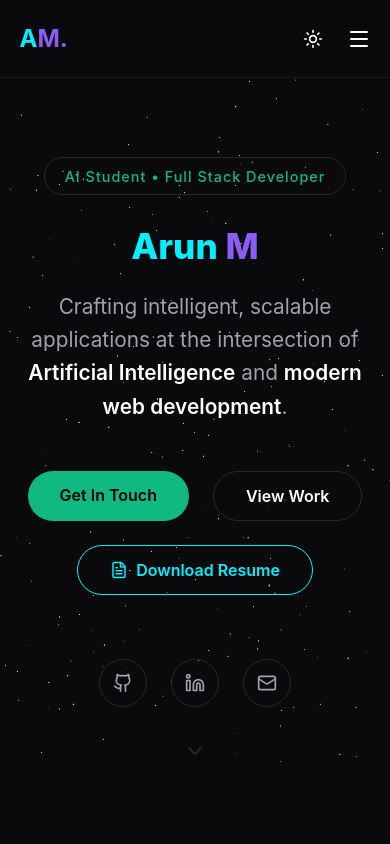
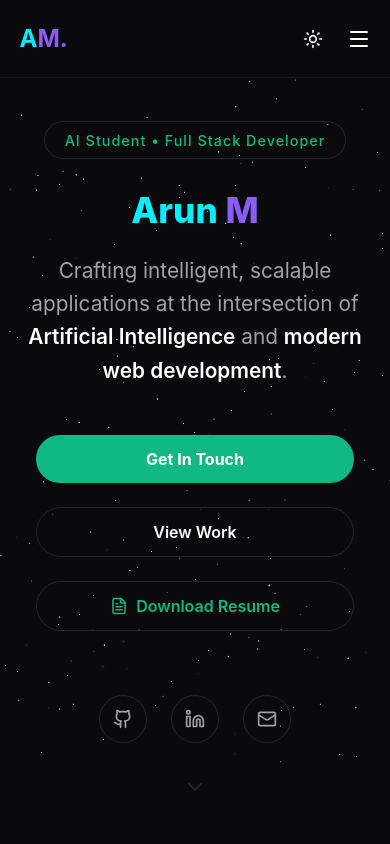
Before and after one commit to Arun597134/AM-portfolio, a React (Vite) app: page / in a window 390 px wide. Shown: the top 844 px of the page. Built offline with nearby package versions, Linux system fonts and the light colour scheme.

Commit message:
Update Connectra github URL and refine responsiveness of Hero and Education sections

```diff
--- a/src/components/Education.jsx
+++ b/src/components/Education.jsx
@@ -19,16 +19,72 @@ export default function Education() {
     }
   ];
 
+  const responsiveStyles = `
+    .education-timeline {
+      position: relative;
+      display: flex;
+      flex-direction: column;
+      gap: 3rem;
+      padding-left: 4rem;
+    }
+    .education-line {
+      position: absolute;
+      left: 1.5rem;
+      top: 1rem;
+      bottom: 1rem;
+      width: 2px;
+      background: var(--card-border);
+    }
+    .education-card-wrapper {
+      position: relative;
+    }
+    .education-icon-wrapper {
+      position: absolute;
+      left: -4rem;
+      top: 1rem;
+      width: 50px;
+      height: 50px;
+      border-radius: 50%;
+      background: var(--bg-color);
+      border: 1px solid var(--card-border);
+      display: flex;
+      align-items: center;
+      justify-content: center;
+      z-index: 10;
+    }
+    .education-card {
+      padding: 2.5rem;
+    }
+    @media (max-width: 600px) {
+      .education-timeline {
+        padding-left: 2.5rem !important;
+      }
+      .education-line {
+        left: 1rem !important;
+      }
+      .education-icon-wrapper {
+        left: -2.8rem !important;
+        width: 40px !important;
+        height: 40px !important;
+      }
+      .education-card {
+        padding: 1.5rem !important;
+      }
+    }
+  `;
+
   return (
     <section id="education" className="section-container" style={{ padding: '8rem 2rem' }}>
+      <style>{responsiveStyles}</style>
+
       <div className="section-subtitle">BACKGROUND</div>
       <h2 className="section-title gradient-title" style={{ marginTop: '0.5rem', marginBottom: '4rem' }}>
         <span>Educati</span><span>on</span>
       </h2>
 
-      <div style={{ position: 'relative', display: 'flex', flexDirection: 'column', gap: '3rem', paddingLeft: '4rem' }}>
+      <div className="education-timeline">
         {/* Timeline line */}
-        <div style={{ position: 'absolute', left: '1.5rem', top: '1rem', bottom: '1rem', width: '2px', background: 'var(--card-border)' }}></div>
+        <div className="education-line"></div>
 
         {educationData.map((edu, index) => (
           <motion.div
@@ -37,31 +93,18 @@ export default function Education() {
             whileInView={{ opacity: 1, x: 0 }}
             viewport={{ once: true }}
             transition={{ duration: 0.5, delay: index * 0.2 }}
-            style={{ position: 'relative' }}
+            className="education-card-wrapper"
           >
             {/* Timeline icon */}
-            <div style={{
-              position: 'absolute',
-              left: '-4rem',
-              top: '1rem',
-              width: '50px',
-              height: '50px',
-              borderRadius: '50%',
-              background: 'var(--bg-color)',
-              border: '1px solid var(--card-border)',
-              display: 'flex',
-              alignItems: 'center',
-              justifyContent: 'center',
-              zIndex: 10
-            }}>
+            <div className="education-icon-wrapper">
               <GraduationCap size={20} color="var(--accent-green)" />
             </div>
 
-            <div className="glass-panel" style={{ padding: '2.5rem' }}>
+            <div className="glass-panel education-card">
               <h3 style={{ fontSize: '1.8rem', color: 'var(--text-primary)', marginBottom: '0.8rem', fontWeight: 600 }}>{edu.title}</h3>
               <p style={{ fontSize: '1.1rem', color: 'var(--text-secondary)', marginBottom: '1.5rem' }}>{edu.institution}</p>
 
-              <div style={{ display: 'flex', alignItems: 'center', gap: '1rem' }}>
+              <div style={{ display: 'flex', alignItems: 'center', gap: '1rem', flexWrap: 'wrap' }}>
                 <span className="pill">{edu.pillLabel}</span>
                 {edu.extraInfo && <span style={{ color: 'var(--text-secondary)', fontSize: '0.9rem' }}>• {edu.extraInfo}</span>}
               </div>
--- a/src/components/Hero.jsx
+++ b/src/components/Hero.jsx
@@ -2,8 +2,31 @@ import { motion } from 'framer-motion';
 import { Github, Linkedin, Mail, ChevronDown, FileText } from 'lucide-react';
 
 export default function Hero() {
+  const responsiveStyles = `
+    .hero-btn-container {
+      display: flex;
+      flex-wrap: wrap;
+      justify-content: center;
+      gap: 1.5rem;
+      margin-bottom: 4rem;
+      width: 100%;
+    }
+    @media (max-width: 600px) {
+      .hero-btn-container {
+        flex-direction: column !important;
+        align-items: stretch !important;
+        padding: 0 1rem;
+      }
+      .hero-btn-container a {
+        text-align: center !important;
+        justify-content: center !important;
+      }
+    }
+  `;
+
   return (
     <section id="hero" style={{ minHeight: '100vh', display: 'flex', alignItems: 'center', justifyContent: 'center', position: 'relative', overflow: 'hidden', paddingTop: '80px' }}>
+      <style>{responsiveStyles}</style>
 
       <div style={{ position: 'relative', zIndex: 10, textAlign: 'center', display: 'flex', flexDirection: 'column', alignItems: 'center', maxWidth: '800px', padding: '0 20px' }}>
 
@@ -21,27 +44,65 @@ export default function Hero() {
           Crafting intelligent, scalable applications at the intersection of <strong style={{ color: 'var(--text-primary)', fontWeight: 600 }}>Artificial Intelligence</strong> and <strong style={{ color: 'var(--text-primary)', fontWeight: 600 }}>modern web development</strong>.
         </p>
 
-        <div style={{ display: 'flex', flexWrap: 'wrap', justifyContent: 'center', gap: '1.5rem', marginBottom: '4rem' }}>
-          <motion.a href="#contact" whileHover={{ scale: 1.05, boxShadow: '0 0 20px rgba(16, 185, 129, 0.6)' }} style={{ textDecoration: 'none', background: 'var(--accent-green)', color: '#000', border: 'none', padding: '14px 32px', borderRadius: '30px', fontWeight: 600, fontSize: '1rem', cursor: 'pointer', transition: 'background 0.3s' }}>
+        <div className="hero-btn-container">
+          <motion.a
+            href="#contact"
+            whileHover={{ scale: 1.03 }}
+            whileTap={{ scale: 0.98 }}
+            style={{ textDecoration: 'none', background: 'var(--accent-green)', color: '#fff', border: 'none', padding: '14px 32px', borderRadius: '30px', fontWeight: 700, fontSize: '1rem', cursor: 'pointer', transition: 'background 0.3s' }}
+            onMouseEnter={(e) => e.currentTarget.style.background = 'var(--accent-green-hover)'}
+            onMouseLeave={(e) => e.currentTarget.style.background = 'var(--accent-green)'}
+          >
             Get In Touch
           </motion.a>
-          <motion.a href="#projects" whileHover={{ scale: 1.05, background: 'rgba(16, 185, 129, 0.05)' }} style={{ textDecoration: 'none', background: 'transparent', color: 'var(--text-primary)', border: '1px solid var(--card-border)', padding: '14px 32px', borderRadius: '30px', fontWeight: 600, fontSize: '1rem', cursor: 'pointer', transition: 'border-color 0.3s' }}>
+
+          <motion.a
+            href="#projects"
+            whileHover={{ scale: 1.03, background: 'rgba(255, 255, 255, 0.03)' }}
+            whileTap={{ scale: 0.98 }}
+            style={{ textDecoration: 'none', background: 'transparent', color: 'var(--text-primary)', border: '1px solid var(--card-border)', padding: '14px 32px', borderRadius: '30px', fontWeight: 600, fontSize: '1rem', cursor: 'pointer', transition: 'border-color 0.3s' }}
+          >
             View Work
           </motion.a>
-          <motion.a href="/Arun M new resume.pdf" download="Arun_M_Resume.pdf" whileHover={{ scale: 1.05, background: 'rgba(0, 240, 255, 0.1)', boxShadow: '0 0 15px rgba(0, 240, 255, 0.4)' }} style={{ textDecoration: 'none', background: 'transparent', color: 'var(--cyan)', border: '1px solid var(--cyan)', padding: '14px 32px', borderRadius: '30px', fontWeight: 600, fontSize: '1rem', cursor: 'pointer', transition: 'all 0.3s', display: 'flex', alignItems: 'center', gap: '8px' }}>
+
+          <motion.a
+            href="/Arun M new resume.pdf"
+            download="Arun_M_Resume.pdf"
+            whileHover={{ scale: 1.03, background: 'var(--accent-green-bg)', borderColor: 'var(--accent-green)' }}
+            whileTap={{ scale: 0.98 }}
+            style={{ textDecoration: 'none', background: 'transparent', color: 'var(--accent-green)', border: '1px solid var(--card-border)', padding: '14px 32px', borderRadius: '30px', fontWeight: 600, fontSize: '1rem', cursor: 'pointer', transition: 'all 0.3s', display: 'flex', alignItems: 'center', gap: '8px' }}
+          >
             <FileText size={18} />
             Download Resume
           </motion.a>
         </div>
 
         <div style={{ display: 'flex', gap: '1.5rem', alignItems: 'center' }}>
-          <motion.a whileHover={{ scale: 1.15, borderColor: 'var(--accent-green)', boxShadow: '0 0 15px rgba(16, 185, 129, 0.5)', color: 'var(--accent-green)', background: 'var(--card-bg)' }} href="https://github.com/Arun597134" target="_blank" rel="noopener noreferrer" style={{ width: '48px', height: '48px', borderRadius: '50%', border: '1px solid var(--card-border)', display: 'flex', alignItems: 'center', justifyContent: 'center', transition: 'background 0.3s', color: 'var(--text-secondary)' }}>
+          <motion.a
+            whileHover={{ scale: 1.1, borderColor: 'var(--accent-green)', color: 'var(--accent-green)', background: 'var(--card-bg)' }}
+            href="https://github.com/Arun597134"
+            target="_blank"
+            rel="noopener noreferrer"
+            style={{ width: '48px', height: '48px', borderRadius: '50%', border: '1px solid var(--card-border)', display: 'flex', alignItems: 'center', justifyContent: 'center', transition: 'all 0.3s', color: 'var(--text-secondary)' }}
+          >
             <Github size={20} color="currentColor" />
           </motion.a>
-          <motion.a whileHover={{ scale: 1.15, borderColor: 'var(--accent-green)', boxShadow: '0 0 15px rgba(16, 185, 129, 0.5)', color: 'var(--accent-green)', background: 'var(--card-bg)' }} href="https://www.linkedin.com/in/arun-vijay-5a2845317/" target="_blank" rel="noopener noreferrer" style={{ width: '48px', height: '48px', borderRadius: '50%', border: '1px solid var(--card-border)', display: 'flex', alignItems: 'center', justifyContent: 'center', transition: 'background 0.3s', color: 'var(--text-secondary)' }}>
+
+          <motion.a
+            whileHover={{ scale: 1.1, borderColor: 'var(--accent-green)', color: 'var(--accent-green)', background: 'var(--card-bg)' }}
+            href="https://www.linkedin.com/in/arun-vijay-5a2845317/"
+            target="_blank"
+            rel="noopener noreferrer"
+            style={{ width: '48px', height: '48px', borderRadius: '50%', border: '1px solid var(--card-border)', display: 'flex', alignItems: 'center', justifyContent: 'center', transition: 'all 0.3s', color: 'var(--text-secondary)' }}
+          >
             <Linkedin size={20} color="currentColor" />
           </motion.a>
-          <motion.a whileHover={{ scale: 1.15, borderColor: 'var(--accent-green)', boxShadow: '0 0 15px rgba(16, 185, 129, 0.5)', color: 'var(--accent-green)', background: 'var(--card-bg)' }} href="mailto:arun.m.dev06@gmail.com" style={{ width: '48px', height: '48px', borderRadius: '50%', border: '1px solid var(--card-border)', display: 'flex', alignItems: 'center', justifyContent: 'center', transition: 'background 0.3s', color: 'var(--text-secondary)' }}>
+
+          <motion.a
+            whileHover={{ scale: 1.1, borderColor: 'var(--accent-green)', color: 'var(--accent-green)', background: 'var(--card-bg)' }}
+            href="mailto:arun.m.dev06@gmail.com"
+            style={{ width: '48px', height: '48px', borderRadius: '50%', border: '1px solid var(--card-border)', display: 'flex', alignItems: 'center', justifyContent: 'center', transition: 'all 0.3s', color: 'var(--text-secondary)' }}
+          >
             <Mail size={20} color="currentColor" />
           </motion.a>
         </div>
--- a/src/components/Projects.jsx
+++ b/src/components/Projects.jsx
@@ -335,7 +335,7 @@ export default function Projects() {
       title: 'Connectra',
       description: 'A high-performance real-time chat application featuring secure messaging channels, active presence status tracking, user profile settings, and full media attachment support. Designed for sub-millisecond delivery using WebSockets.',
       tags: ['React.js', 'Node.js', 'Socket.io', 'MongoDB', 'TailwindCSS'],
-      github: 'https://github.com/Arun597134/Connectra',
+      github: 'https://github.com/Arun597134/Connectra-',
       link: 'https://connectrachatting.netlify.app',
       match: '98%',
       year: '2026',
```
